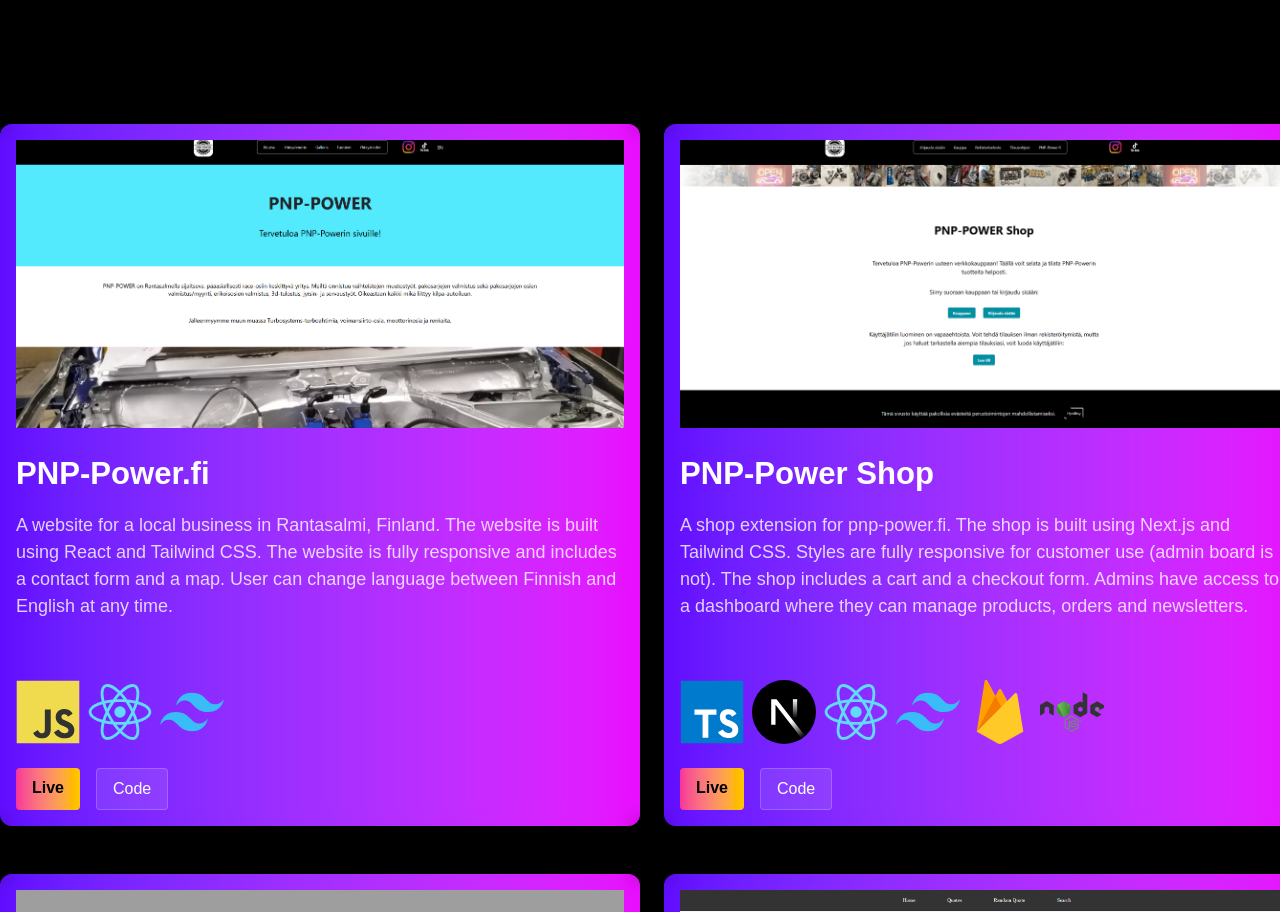
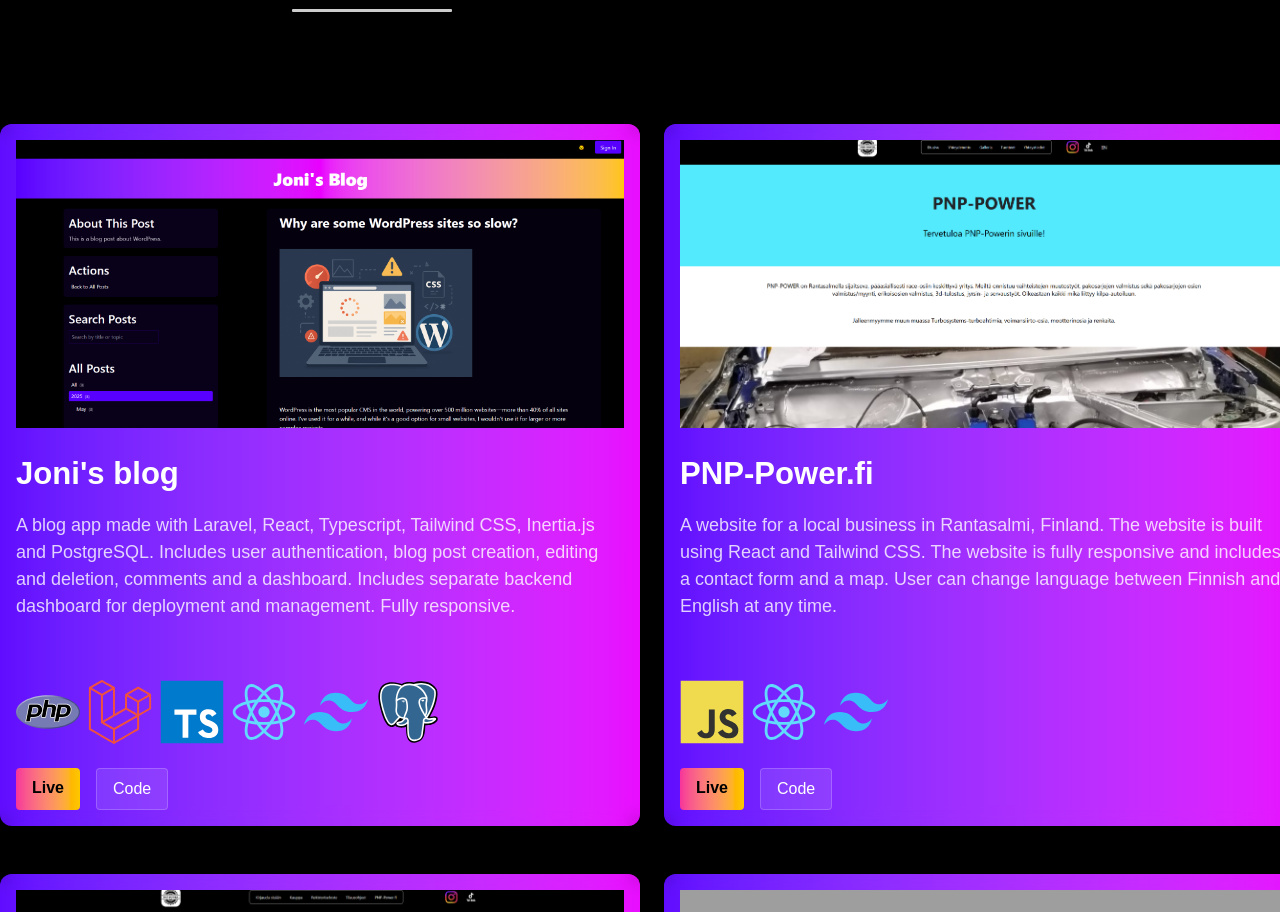
Before and after one commit to Eyesore123/portfolio2, a React (Vite) app: page /projects in a window 1280 px wide. Shown: the part 700-1612 px from the top of the page. Built offline with nearby package versions, Linux system fonts and the light colour scheme; grey boxes are pictures that could not be loaded.

Commit message:
blog added to showcase + video load fix

```diff
--- a/src/components/ShowcaseSection.jsx
+++ b/src/components/ShowcaseSection.jsx
@@ -1,4 +1,4 @@
-import React, { useState } from 'react'
+import React, { useState, useRef, useEffect } from 'react'
 import '../styles/styles.css'
 import projectData from '../data/projects'
 import { useTranslation } from 'react-i18next';
@@ -49,6 +49,14 @@
     });
   };
 
+  const videoRef = useRef(null);
+
+  useEffect(() => {
+    if (videoRef.current) {
+      videoRef.current.load();
+    }
+  }, [activeIndex]);
+
   return (
     <>
       <section className='flex flex-row justify-center items-center h-[69vh] !mb-20 !mt-8'>
@@ -92,6 +100,7 @@
           {/* Right section for video */}
           <div className='w-full md:w-3/4'>
             <video
+              ref={videoRef}
               key={`${activeProject.id}-${activeIndex}`}
               src={activeProject.video}
               className='!pb-6 !md:pb-0 w-full h-full rounded-lg min-w-[370px]'
--- a/src/context/translationsglobal.json
+++ b/src/context/translationsglobal.json
@@ -27,6 +27,7 @@
     "projects.card3text": "A website made with WordPress, for the purpose of selling berries. Responsive layout. Contact form. Theme: Astra. ",
     "projects.card4text": "A classic snake game made with JavaScript. Doesn't look the greatest but works really well. Comes with an extensive options menu. Game gets faster and backgrounds change as you play. Two soundtracks.",
     "projects.card5text": "A quote app made with Angular and Python (+ Flask). Includes quote fetching, email subscriptions, scheduled sending of quotes, pagination and search of quotes. Fully operational backend saves data to a database.",
+    "projects.card6text": "A blog app made with Laravel, React, Typescript, Tailwind CSS, Inertia.js and PostgreSQL. Includes user authentication, blog post creation, editing and deletion, comments and a dashboard. Includes separate backend dashboard for deployment and management. Fully responsive.",
     "projects.livebutton": "Live",
     "projects.codebutton": "Code",
     "projects.skillsheader": "Honest self-review of coding skills:",
@@ -118,7 +119,7 @@
   "home.downloadbutton": "lataa",
   "home.header3": "Lue, kuinka siirryin kunta-alalta teknologia-alalle:",
   "home.button": "Lue lisää",
-  "projects.header1": "Nyt videolla esittelyssä:",
+  "projects.header1": "Esittelyssä:",
   "projects.pausebutton": "Pysäytä",
   "projects.playbutton": "Jatka",
   "projects.fullscreenbutton": "Koko näyttö",
@@ -128,6 +129,7 @@
   "projects.card3text": "WordPress-sivusto, joka on kehitelty marjojen myymistä varten. Responsiivinen ulkoasu. Yhteydenottolomake. Teema: Astra.",
   "projects.card4text": "Klassinen matopeli JavaScriptillä. Ulkoasu ei ole kummoinen, mutta peli toimii mainiosti. Laaja valikkoasetukset. Peli nopeutuu ja taustat vaihtuvat pelin edetessä. Kaksi ääniraitaa.",
   "projects.card5text": "Appi, joka on tehty Angularilla ja Pythonilla (+ Flask), ja joka tarjoaa fraaseja. Sisältää fraasien hakemisen, sähköpostitilaukset, ajastetun lähettämisen, sivutuksen ja fraasien haun. Täysin operationaalinen backend tallentaa tiedot tietokantaan.",
+  "projects.card6text": "Blogisovellus, joka on tehty Laravelilla, Reactilla, Typescriptillä, Tailwind CSS:llä, Inertia.js:llä ja PostgreSQL:llä. Sisältää käyttäjien todennuksen, blogikirjoitusten luomisen, muokkaamisen ja poistamisen, kommentit sekä hallintapaneelin. Mukana PostgreSQL-hallintapaneeli adminille.",
   "projects.livebutton": "Live",
   "projects.codebutton": "Koodi",
   "projects.skillsheader": "Rehellinen arvio koodaustaidoistani:",
--- a/src/data/projects.js
+++ b/src/data/projects.js
@@ -1,6 +1,26 @@
 const projectData = [
     {
         id: 1,
+        name: "Joni's blog",
+        video: "/videos/blog.mp4",
+        image: "/images/blog2.png",
+        descriptionKey: "projects.card6text",
+        description: "A blog app made with Laravel, React, Typescript, Tailwind CSS, Inertia.js and PostgreSQL. Includes user authentication, blog post creation, editing and deletion, comments and a dashboard for managing posts and comments. Fully responsive.",
+        stack: [
+            { label: "PHP", icon: "/php-original.svg" },
+            { label: "Laravel", icon: "/laravel.svg" },
+            { label: "TypeScript", icon: "/typescript-original.svg" },
+            { label: "React", icon: "/react-original.svg" },
+            { label: "Tailwind CSS", icon: "/tailwindcss-original.svg" },
+            { label: "PostgreSQL", icon: "/postgres.svg" },
+        ],
+        liveLink: "https://blog-app-production-16c2.up.railway.app/",
+        codeLink: "https://github.com/Eyesore123/blog-app",
+        currentTime: 0,
+        duration: 118,
+    },
+    {
+        id: 2,
         name: 'PNP-Power.fi',
         video: "/videos/pnp-power_ready.mp4",
         image: "/images/pnp-power.png",
```
Also changed, not shown: public/images/blog2.png (added), 1 other file (tests, documents, lock files or other folders).
